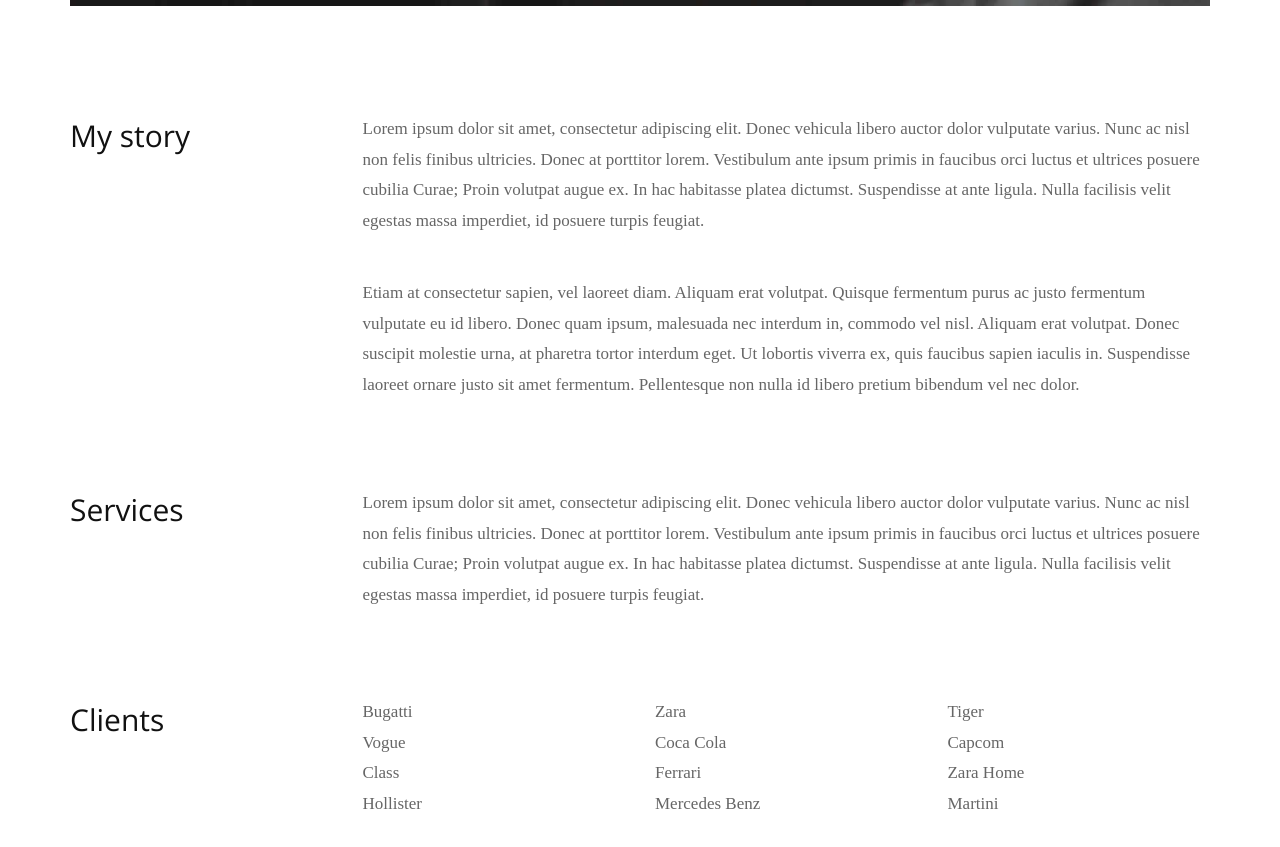
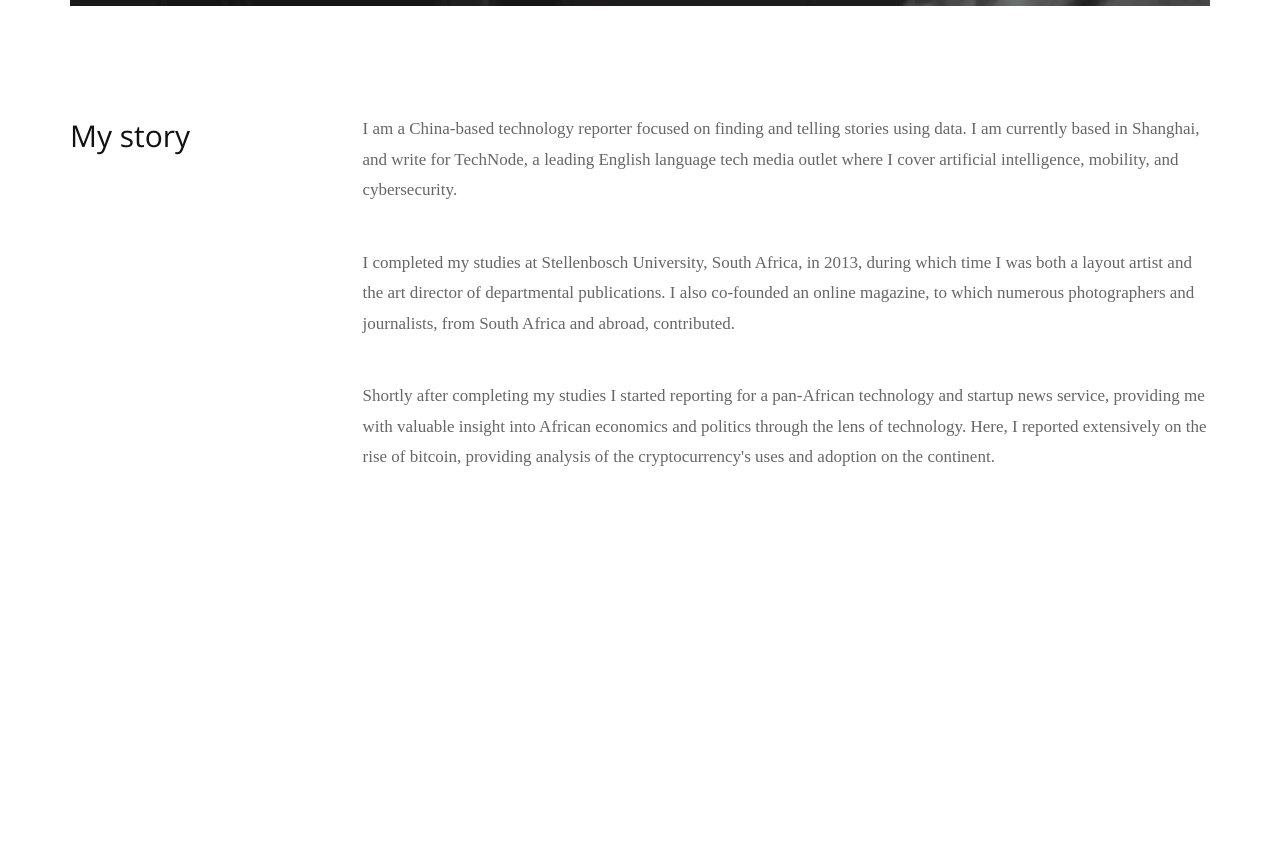
Before and after one commit to simprism/simprism.github.io, a plain HTML site: page about.html in a window 1280 px wide. Shown: the part 1110-1957 px from the top of the page. After the commit the page ends 1778 px from the top, so only its background shows below. Drawn offline with nearby package versions, Linux system fonts and the light colour scheme; a web font is replaced by a local one.

Commit message:
added additional personalisation

```diff
--- a/about.html
+++ b/about.html
@@ -53,55 +53,16 @@
                </div>
                <div class="col-md-9">
                   <p>
-                     Lorem ipsum dolor sit amet, consectetur adipiscing elit. Donec vehicula libero auctor dolor vulputate varius. Nunc ac nisl non felis finibus ultricies. Donec at porttitor lorem. Vestibulum ante ipsum primis in faucibus orci luctus et ultrices posuere cubilia Curae; Proin volutpat augue ex. In hac habitasse platea dictumst. Suspendisse at ante ligula. Nulla facilisis velit egestas massa imperdiet, id posuere turpis feugiat.
+                     I am a China-based technology reporter focused on finding and telling stories using data. I am currently based in Shanghai, and write for TechNode, a leading English language tech media outlet where I cover artificial intelligence, mobility, and cybersecurity.
                   </p>
                   <br>
                   <p>
-                     Etiam at consectetur sapien, vel laoreet diam. Aliquam erat volutpat. Quisque fermentum purus ac justo fermentum vulputate eu id libero. Donec quam ipsum, malesuada nec interdum in, commodo vel nisl. Aliquam erat volutpat. Donec suscipit molestie urna, at pharetra tortor interdum eget. Ut lobortis viverra ex, quis faucibus sapien iaculis in. Suspendisse laoreet ornare justo sit amet fermentum. Pellentesque non nulla id libero pretium bibendum vel nec dolor.
+                     I completed my studies at Stellenbosch University, South Africa, in 2013, during which time I was both a layout artist and the art director of departmental publications. I also co-founded an online magazine, to which numerous photographers and journalists, from South Africa and abroad, contributed.
                   </p>
-               </div>
-            </div>
-            <div class="row margin-top-45">
-               <div class="col-md-3">
-                  <h2>Services</h2>
-               </div>
-               <div class="col-md-9">
+                  <br>
                   <p>
-                     Lorem ipsum dolor sit amet, consectetur adipiscing elit. Donec vehicula libero auctor dolor vulputate varius. Nunc ac nisl non felis finibus ultricies. Donec at porttitor lorem. Vestibulum ante ipsum primis in faucibus orci luctus et ultrices posuere cubilia Curae; Proin volutpat augue ex. In hac habitasse platea dictumst. Suspendisse at ante ligula. Nulla facilisis velit egestas massa imperdiet, id posuere turpis feugiat.
+                     Shortly after completing my studies I started reporting for a pan-African technology and startup news service, providing me with valuable insight into African economics and politics through the lens of technology. Here, I reported extensively on the rise of bitcoin, providing analysis of the cryptocurrency's uses and adoption on the continent.
                   </p>
-               </div>
-            </div>
-            <div class="row margin-top-45">
-               <div class="col-md-3">
-                  <h2>Clients</h2>
-               </div>
-               <div class="col-md-9">
-                  <div class="row">
-                     <div class="col-md-4">
-                        <ul class="list-unstyled">
-                           <li>Bugatti</li>
-                           <li>Vogue</li>
-                           <li>Class</li>
-                           <li>Hollister</li>
-                        </ul>
-                     </div>
-                     <div class="col-md-4">
-                        <ul class="list-unstyled">
-                           <li>Zara</li>
-                           <li>Coca Cola</li>
-                           <li>Ferrari</li>
-                           <li>Mercedes Benz</li>
-                        </ul>
-                     </div>
-                     <div class="col-md-4">
-                        <ul class="list-unstyled">
-                           <li>Tiger</li>
-                           <li>Capcom</li>
-                           <li>Zara Home</li>
-                           <li>Martini</li>
-                        </ul>
-                     </div>
-                  </div>
                </div>
             </div>
          </div>
```
Also changed, not shown: contact.html (+2 -3 lines).
